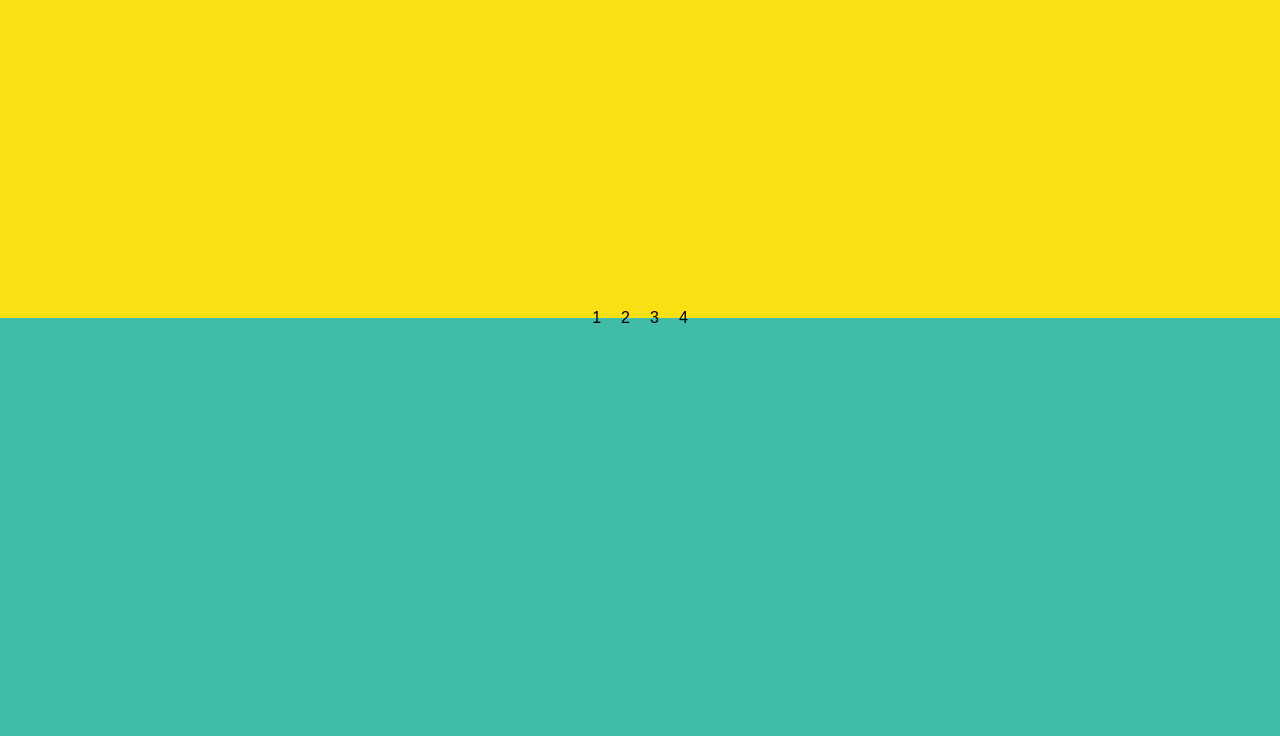
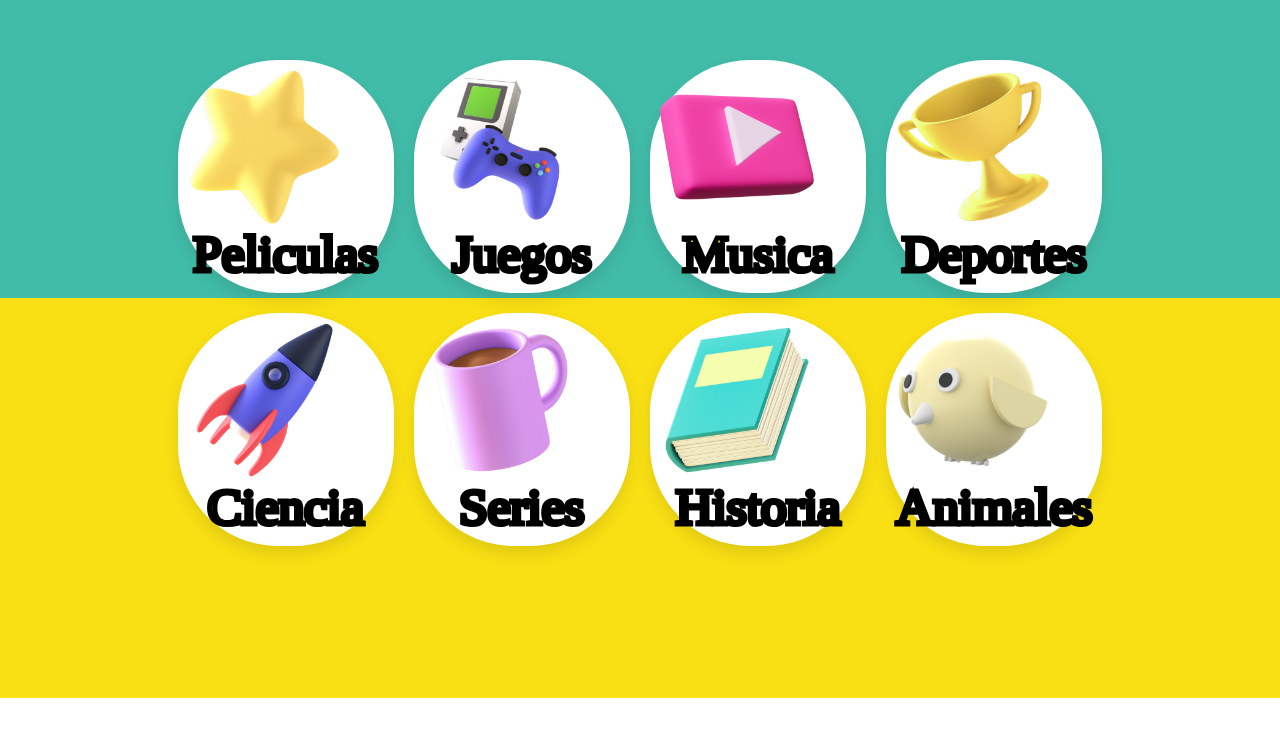
Before and after one commit to gabriela2p/Test, a plain HTML site: page categorias.html in a window 1280 px wide. Shown: the part 102-838 px from the top of the page. After the commit the page ends 800 px from the top, so only its background shows below. Drawn offline with Linux system fonts and the light colour scheme; a web font is replaced by a local one.

Commit message:
Segundo avance

```diff
--- a/categorias.html
+++ b/categorias.html
@@ -9,12 +9,56 @@
     <link rel="stylesheet" href="css/style.css">
     <title>Document</title>
 </head>
-<body>
-    <div class="conteiner">
-        <div>1</div>
-        <div>2</div>
-        <div>3</div>
-        <div>4</div>
+<body class="container">
+    <div id="categorias-container" class="hidden">
+        <div class="categoria">
+            <a href="">
+                <img src="assets/2.png" alt="Logo 1" class="logo">
+                <span class="categoria-text">Peliculas</span>
+            </a>
+        </div>
+        <div class="categoria">
+            <a href="">
+                <img src="assets/3.png" alt="Logo 2" class="logo">
+                <span class="categoria-text">Juegos</span>
+            </a>
+        </div>
+        <div class="categoria">
+            <a href="">
+                <img src="assets/4.png" alt="Logo 3" class="logo">
+                <span class="categoria-text">Musica</span>
+            </a>
+        </div>
+        <div class="categoria">
+            <a href="">
+                <img src="assets/5.png" alt="Logo 4" class="logo">
+                <span class="categoria-text">Deportes</span>
+            </a>
+        </div>
+        <div class="categoria">
+            <a href="">
+                <img src="assets/6.png" alt="Logo 4" class="logo">
+                <span class="categoria-text">Ciencia</span>
+            </a>
+        </div>
+        <div class="categoria">
+            <a href="">
+                <img src="assets/7.png" alt="Logo 4" class="logo">
+                <span class="categoria-text">Series</span>
+            </a>
+        </div>
+        <div class="categoria">
+            <a href="">
+                <img src="assets/8.png" alt="Logo 4" class="logo">
+                <span class="categoria-text">Historia</span>
+            </a>
+        </div>
+        <div class="categoria">
+            <a href="">
+                <img src="assets/9.png" alt="Logo 4" class="logo">
+                <span class="categoria-text">Animales</span>
+            </a>
+        </div>
     </div>
 
 </body>
--- a/css/style.css
+++ b/css/style.css
@@ -7,13 +7,13 @@ body, html {
     height: 100%
 }
 
-.conteiner {
+.container {
     display: flex;
     flex-direction: row;
     justify-content: center;
     align-items: center;
     height: 100vh;
-    background: linear-gradient(to bottom, #f9e014 50%, #41bca8 50%);
+    background: linear-gradient(to top, #f9e014 50%, #41bca8 50%);
     gap: 20px;
     padding: 20px;
 }
@@ -45,7 +45,7 @@ body, html {
 }
 
 @media (max-width: 768px) {
-    .conteiner {
+    .container {
         flex-direction: column;
     }
 
@@ -58,3 +58,38 @@ body, html {
         -webkit-text-stroke: 0.4vw #000000;
     }
 }
+
+#categorias-container{
+    display: grid;
+    grid-template-columns: repeat(4, 1fr);
+    gap: 20px;
+    margin-top: 10px;
+}
+
+.categoria {
+    background: white;
+    border-radius: 100px;
+    padding: 10px;
+    text-align: center;
+    align-content: center;
+    box-shadow: 0 8px 16px rgba(0, 0, 0, 0.1);
+}
+.categoria a{
+    text-decoration: none;
+}
+.categoria-text{
+    font-family: "Slackey", serif;
+    color: #f9e014;
+    font-size: 4vw;
+    font-style: bold;
+    text-decoration: none;
+    -webkit-text-stroke: 0.4vw #000000;
+    margin: 0;
+    padding: 0;
+}
+.categoria img {
+    display: flex;
+    object-fit: contain;
+    align-content: center;
+    max-width: 12vw;
+}
```
Also changed, not shown: index.html (+2 -2 lines), assets/2.png (added), assets/3.png (added), assets/4.png (added), assets/5.png (added), assets/6.png (added), assets/7.png (added), assets/8.png (added), assets/9.png (added).
